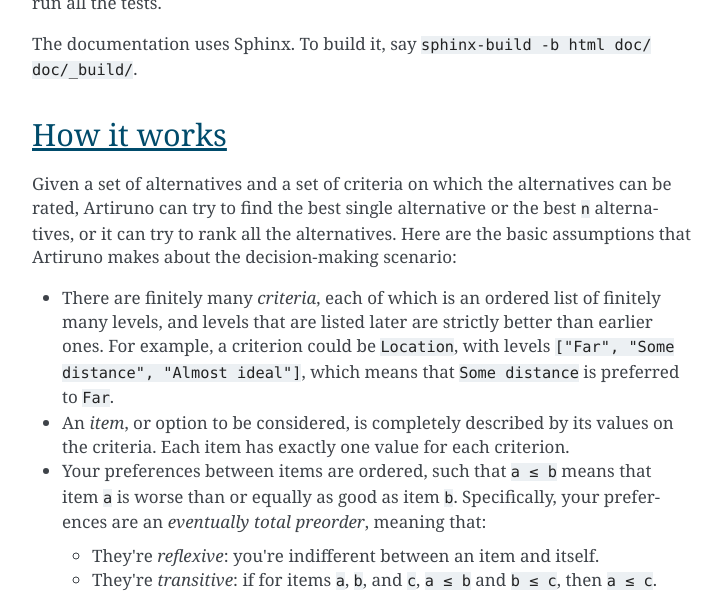
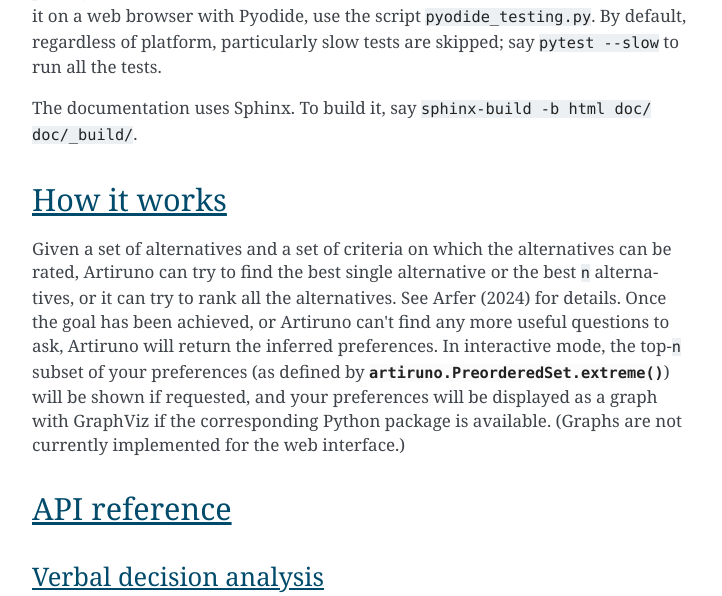
Before and after one commit to Kodiologist/Artiruno, a Sphinx documentation site: the page built from doc/index.rst, in a window 1280 px wide and 1400 px high, scrolled down 1136 px. Shown: the top 596 px of the window, without its empty margins (388-1110 px from the left). Built offline with Sphinx 7.4.7, drawn with Linux system fonts in a browser that asks for light colours; some of the changed text lies outside the part shown.

Commit message:
Replaced some description with references to the paper.

```diff
--- a/doc/index.rst
+++ b/doc/index.rst
@@ -15,6 +15,8 @@
 
 Artiruno is a Python package for performing verbal decision analysis (VDA) in the manner of ZAPROS (Larichev & Moshkovich, 1995) and UniComBOS (Ashikhmin & Furems, 2005). VDA is a class of decision-support software for multiple-criteria decision-making that doesn't ask the user for explicit preference functions or criterion weights. Instead, the user is asked questions such as "Which of these two items would you prefer?". VDA doesn't always produce a total order for the alternatives, but the weaker assumptions made about what people are capable of accurately judging helps to ensure that results aren't contaminated by arbitrary choices of numbers and functions.
 
+Artiruno is described in more detail and empirically assessed in a paper in the :html:`<i>Journal of Multi-Criteria Decision Analysis</i>` (Arfer, 2024).
+
 Usage
 ============================================================
 
@@ -29,24 +31,7 @@
 How it works
 ============================================================
 
-Given a set of alternatives and a set of criteria on which the alternatives can be rated, Artiruno can try to find the best single alternative or the best ``n`` alternatives, or it can try to rank all the alternatives. Here are the basic assumptions that Artiruno makes about the decision-making scenario:
-
-- There are finitely many *criteria*, each of which is an ordered list of finitely many levels, and levels that are listed later are strictly better than earlier ones. For example, a criterion could be ``Location``, with levels ``["Far", "Some distance", "Almost ideal"]``, which means that ``Some distance`` is preferred to ``Far``.
-- An *item*, or option to be considered, is completely described by its values on the criteria. Each item has exactly one value for each criterion.
-- Your preferences between items are ordered, such that ``a ≤ b`` means that item ``a`` is worse than or equally as good as item ``b``. Specifically, your preferences are an *eventually total preorder*, meaning that:
-
-  - They're *reflexive*: you're indifferent between an item and itself.
-  - They're *transitive*: if for items ``a``, ``b``, and ``c``, ``a ≤ b`` and ``b ≤ c``, then ``a ≤ c``.
-  - They're *eventually total*: for any two distinct items ``a`` and ``b``, exactly one of ``a < b``, ``a > b``, or ``a ≈ b`` must be true (with the last relation meaning indifference or equivalence: ``a ≤ b`` and ``a ≥ b`` and yet ``a ≠ b``). However, Artiruno's knowledge of your preferences is in general incomplete, and its ignorance of the relation between a pair of items ``a`` and ``b`` is represented as incomparability. This is the sense in which the totality is only eventual.
-
-- The *rule of segmentwise dominance*:
-
-  - In the simple case, the *rule of dominance* states that if ``a`` is strictly worse than ``b`` on one criterion, and no better than ``b`` on all other criteria, then ``a < b``.
-  - Segmentwise dominance generalizes dominance as follows. For each item ``p`` and subset of the criteria ``S``, let ``dev_from_ref(S, p)`` be the item that has the best value on all criteria except possibly the criteria in ``S``, for which it has the criterion values of ``p``. In other words, ``dev_from_ref(S, p)`` deviates from the *reference item*—the best possible item—only on ``S``, and values for these criteria come from ``p``. Then let ``a`` and ``b`` be distinct items and ``{A[1], A[2], …, A[n]}`` and ``{B[1], B[2], …, B[n]}`` be partitions of the criteria. If ``dev_from_ref(A[i], a) ≤ dev_from_ref(B[i], b)`` for all ``i``, and at least one of these inequalities is strict, then ``a < b``; if none of the inequalities are strict, then ``a ≈ b`` instead.
-
-At a high level, the way Artiruno works is by applying transitivity and dominance to make as many inferences as it can, and then asking you questions about hypothetical items (generated by ``dev_from_ref``) in order to apply segmentwise dominance and narrow things down. Artiruno will try to ask as few questions as possible in order to reach the goal you requested (e.g., finding the best item among a set of alternatives), and it will try to ask simpler questions (with hypothetical items that minimally deviate from the reference item) before more complex ones.
-
-Once the goal has been achieved, or Artiruno can't find any more useful questions to ask, Artiruno will return the inferred preferences. In interactive mode, the top-``n`` subset of your preferences (as defined by :meth:`artiruno.PreorderedSet.extreme`) will be shown if requested, and your preferences will be displayed as a graph with GraphViz if :doc:`the corresponding Python package <graphviz:index>` is available. (Graphs are not currently implemented for the web interface.)
+Given a set of alternatives and a set of criteria on which the alternatives can be rated, Artiruno can try to find the best single alternative or the best ``n`` alternatives, or it can try to rank all the alternatives. See Arfer (2024) for details. Once the goal has been achieved, or Artiruno can't find any more useful questions to ask, Artiruno will return the inferred preferences. In interactive mode, the top-``n`` subset of your preferences (as defined by :meth:`artiruno.PreorderedSet.extreme`) will be shown if requested, and your preferences will be displayed as a graph with GraphViz if :doc:`the corresponding Python package <graphviz:index>` is available. (Graphs are not currently implemented for the web interface.)
 
 API reference
 ============================================================
@@ -80,6 +65,7 @@
 Bibliography
 ============================================================
 
+Arfer, K. B. (2024). Artiruno: A free-software tool for multi-criteria decision-making with verbal decision analysis. :html:`<i>Journal of Multi-Criteria Decision Analysis, 31</i>`. ``doi:10.1002/mcda.1827``. Retrieved from http://arfer.net/projects/artiruno/paper
 
 Ashikhmin, I., & Furems, E. (2005). UniComBOS—Intelligent decision support system for multi-criteria comparison and choice. :html:`<i>Journal of Multi-Criteria Decision Analysis, 13</i>`, 147–157. ``doi:10.1002/mcda.380``
 
```
Also changed, not shown: README.rst (+8 -0 lines).
